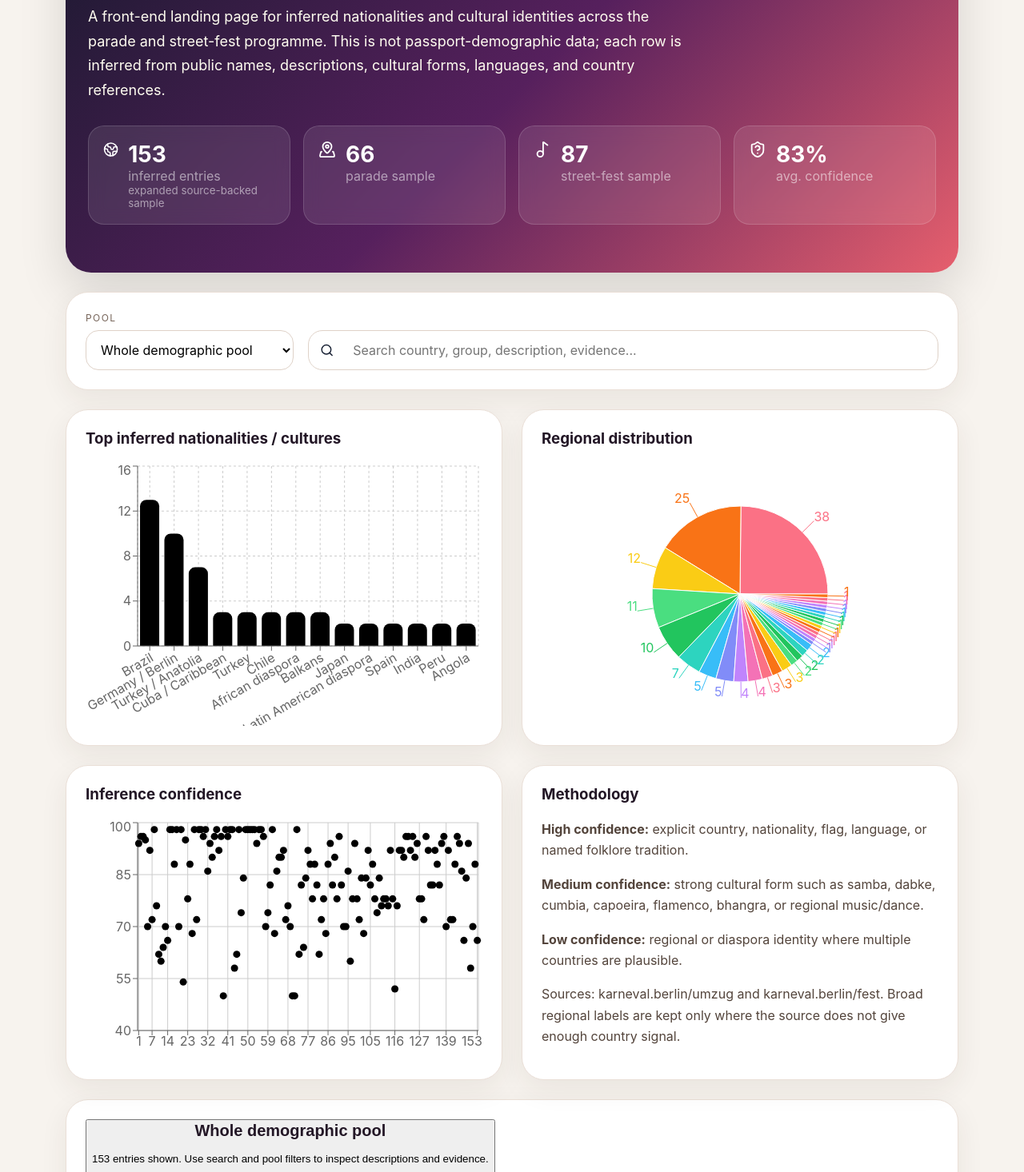
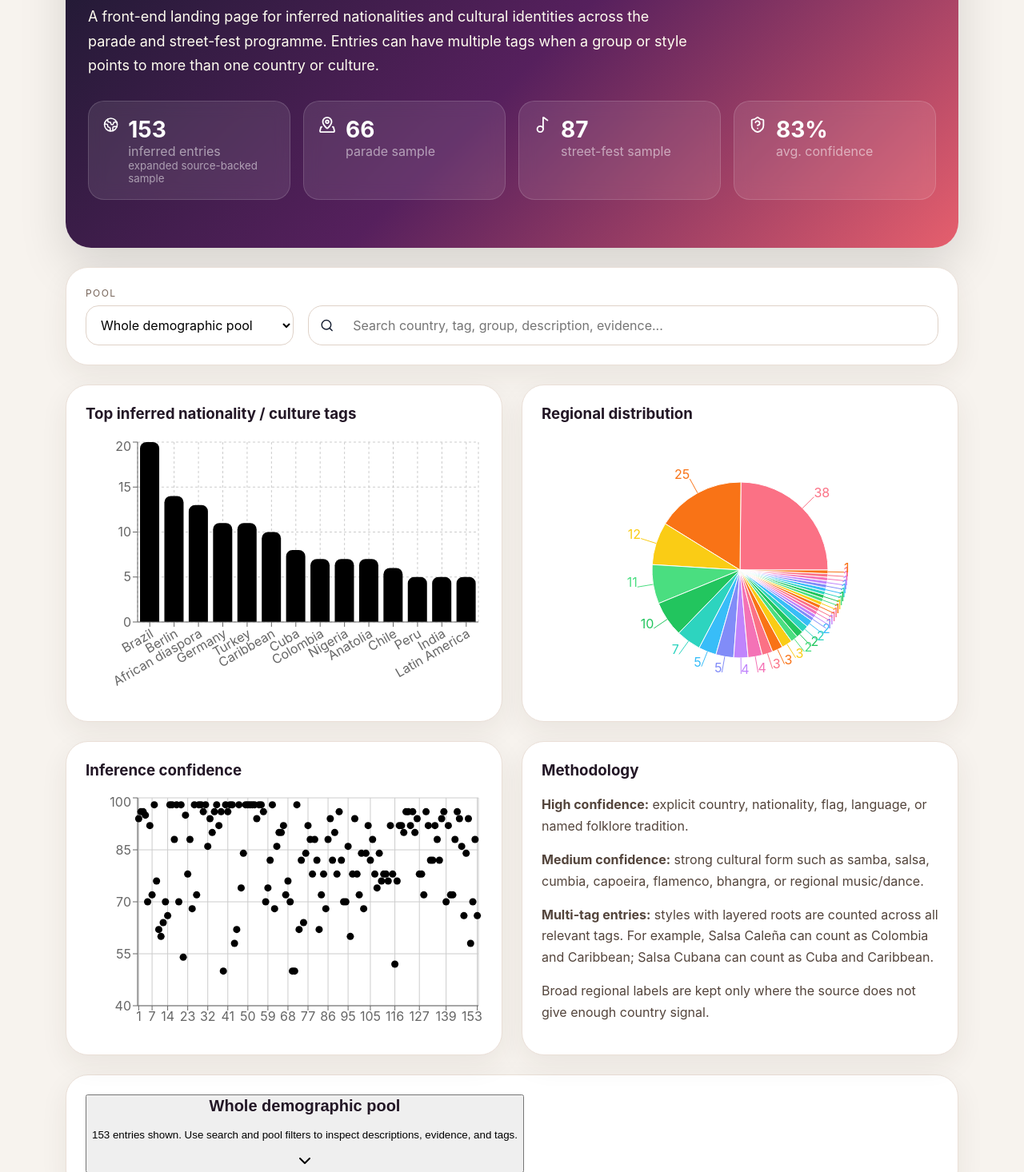
Before and after one commit to alopes2/karneval-statistics, a React (Vite) app: page / in a window 1280 px wide. Shown: the part 304-1770 px from the top of the page at 80% size. Built offline with nearby package versions, Linux system fonts and the light colour scheme.

Commit message:
Use nationality tags in charts and table

```diff
--- a/src/main.jsx
+++ b/src/main.jsx
@@ -4,22 +4,11 @@ import { Bar, BarChart, CartesianGrid, Cell, Pie, PieChart, ResponsiveContainer,
 import { ChevronDown, Globe2, MapPinned, Music2, Search, ShieldQuestion } from 'lucide-react';
 import entries from '../data/inferred-nationalities.json';
 import { entryOverrides } from './dataOverrides';
+import { countTags, enrichEntries } from './tagUtils';
 import './styles.css';
 
 const COLORS = ['#fb7185', '#f97316', '#facc15', '#4ade80', '#22c55e', '#2dd4bf', '#38bdf8', '#818cf8', '#c084fc', '#f472b6'];
-
-function withDerivedDescriptions(rows) {
-  return rows.map(row => {
-    const override = entryOverrides[row.id] || {};
-    return {
-      ...row,
-      ...override,
-      description: override.description || row.description || row.evidence,
-    };
-  });
-}
-
-const enrichedEntries = withDerivedDescriptions(entries);
+const enrichedEntries = enrichEntries(entries, entryOverrides);
 
 function countBy(rows, key) {
   return Object.entries(rows.reduce((acc, row) => {
@@ -42,63 +31,38 @@ function ChartCard({ title, children }) {
   return <section className="card chartCard"><h3>{title}</h3>{children}</section>;
 }
 
+function TagList({ tags }) {
+  return <div className="tagList">{tags.map(tag => <span className="tag" key={tag}>{tag}</span>)}</div>;
+}
+
 function DataTable({ rows }) {
-  return <div className="tableWrap"><table><thead><tr><th>Name</th><th>Pool</th><th>Inferred nationality / culture</th><th>Region</th><th>Confidence</th><th>Description</th><th>Evidence</th></tr></thead><tbody>{rows.map(row => <tr key={row.id}><td data-label="Name">{row.name}</td><td data-label="Pool">{row.pool}</td><td data-label="Inferred nationality / culture">{row.country}</td><td data-label="Region">{row.region}</td><td data-label="Confidence"><span className={`pill ${row.confidence >= 85 ? 'high' : row.confidence >= 65 ? 'medium' : 'low'}`}>{row.confidence}%</span></td><td data-label="Description">{row.description}</td><td data-label="Evidence">{row.evidence}</td></tr>)}</tbody></table></div>;
+  return <div className="tableWrap"><table><thead><tr><th>Name</th><th>Pool</th><th>Nationality / culture tags</th><th>Region</th><th>Confidence</th><th>Description</th><th>Evidence</th></tr></thead><tbody>{rows.map(row => <tr key={row.id}><td data-label="Name">{row.name}</td><td data-label="Pool">{row.pool}</td><td data-label="Nationality / culture tags"><TagList tags={row.tags} /></td><td data-label="Region">{row.region}</td><td data-label="Confidence"><span className={`pill ${row.confidence >= 85 ? 'high' : row.confidence >= 65 ? 'medium' : 'low'}`}>{row.confidence}%</span></td><td data-label="Description">{row.description}</td><td data-label="Evidence">{row.evidence}</td></tr>)}</tbody></table></div>;
 }
 
 function SampleDataAccordion({ title, rows }) {
   const [isOpen, setIsOpen] = useState(false);
-
-  return <section className="card sampleAccordion">
-    <button className="accordionToggle" type="button" onClick={() => setIsOpen(open => !open)} aria-expanded={isOpen}>
-      <div>
-        <h2>{title}</h2>
-        <p>{rows.length} entries shown. Use search and pool filters to inspect descriptions and evidence.</p>
-      </div>
-      <ChevronDown className={isOpen ? 'chevron open' : 'chevron'} size={24} aria-hidden="true" />
-    </button>
-    {isOpen && <DataTable rows={rows} />}
-  </section>;
+  return <section className="card sampleAccordion"><button className="accordionToggle" type="button" onClick={() => setIsOpen(open => !open)} aria-expanded={isOpen}><div><h2>{title}</h2><p>{rows.length} entries shown. Use search and pool filters to inspect descriptions, evidence, and tags.</p></div><ChevronDown className={isOpen ? 'chevron open' : 'chevron'} size={24} aria-hidden="true" /></button>{isOpen && <DataTable rows={rows} />}</section>;
 }
 
 function App() {
   const [pool, setPool] = useState('all');
   const [query, setQuery] = useState('');
-  const filtered = useMemo(() => enrichedEntries.filter(row => (pool === 'all' || row.pool === pool) && `${row.name} ${row.country} ${row.region} ${row.description} ${row.evidence}`.toLowerCase().includes(query.toLowerCase())), [pool, query]);
-  const countryData = countBy(filtered, 'country').slice(0, 14);
+  const filtered = useMemo(() => enrichedEntries.filter(row => (pool === 'all' || row.pool === pool) && `${row.name} ${row.country} ${row.tags.join(' ')} ${row.region} ${row.description} ${row.evidence}`.toLowerCase().includes(query.toLowerCase())), [pool, query]);
+  const countryData = countTags(filtered).slice(0, 14);
   const regionData = countBy(filtered, 'region');
-  const scatter = filtered.map((row, i) => ({ x: i + 1, y: row.confidence, name: row.name, country: row.country }));
+  const scatter = filtered.map((row, i) => ({ x: i + 1, y: row.confidence, name: row.name, country: row.tags.join(' / ') }));
   const parade = enrichedEntries.filter(row => row.pool === 'parade');
   const fest = enrichedEntries.filter(row => row.pool === 'street-fest');
 
   return <main>
     <section className="hero">
-      <p className="eyebrow">Berlin Karneval der Kulturen 2026</p>
-      <h1>Nationality and cultural signal explorer</h1>
-      <p className="lede">A front-end landing page for inferred nationalities and cultural identities across the parade and street-fest programme. This is not passport-demographic data; each row is inferred from public names, descriptions, cultural forms, languages, and country references.</p>
-      <div className="metrics">
-        <Metric icon={Globe2} label="inferred entries" value={enrichedEntries.length} note="expanded source-backed sample" />
-        <Metric icon={MapPinned} label="parade sample" value={parade.length} />
-        <Metric icon={Music2} label="street-fest sample" value={fest.length} />
-        <Metric icon={ShieldQuestion} label="avg. confidence" value={`${avgConfidence(enrichedEntries)}%`} />
-      </div>
+      <p className="eyebrow">Berlin Karneval der Kulturen 2026</p><h1>Nationality and cultural signal explorer</h1>
+      <p className="lede">A front-end landing page for inferred nationalities and cultural identities across the parade and street-fest programme. Entries can have multiple tags when a group or style points to more than one country or culture.</p>
+      <div className="metrics"><Metric icon={Globe2} label="inferred entries" value={enrichedEntries.length} note="expanded source-backed sample" /><Metric icon={MapPinned} label="parade sample" value={parade.length} /><Metric icon={Music2} label="street-fest sample" value={fest.length} /><Metric icon={ShieldQuestion} label="avg. confidence" value={`${avgConfidence(enrichedEntries)}%`} /></div>
     </section>
-
-    <section className="controls card">
-      <div className="field"><label>Pool</label><select value={pool} onChange={event => setPool(event.target.value)}><option value="all">Whole demographic pool</option><option value="parade">Parade sample pool</option><option value="street-fest">Street fest</option></select></div>
-      <div className="search"><Search size={18} /><input placeholder="Search country, group, description, evidence..." value={query} onChange={event => setQuery(event.target.value)} /></div>
-    </section>
-
-    <section className="grid two">
-      <ChartCard title="Top inferred nationalities / cultures"><ResponsiveContainer width="100%" height={330}><BarChart data={countryData}><CartesianGrid strokeDasharray="3 3" /><XAxis dataKey="name" angle={-30} textAnchor="end" height={95} interval={0} /><YAxis allowDecimals={false} /><Tooltip /><Bar dataKey="count" radius={[8, 8, 0, 0]} /></BarChart></ResponsiveContainer></ChartCard>
-      <ChartCard title="Regional distribution"><ResponsiveContainer width="100%" height={330}><PieChart><Pie data={regionData} dataKey="count" nameKey="name" outerRadius={110} label>{regionData.map((_, index) => <Cell key={index} fill={COLORS[index % COLORS.length]} />)}</Pie><Tooltip /></PieChart></ResponsiveContainer></ChartCard>
-    </section>
-
-    <section className="grid two">
-      <ChartCard title="Inference confidence"><ResponsiveContainer width="100%" height={300}><ScatterChart><CartesianGrid /><XAxis dataKey="x" name="entry" /><YAxis dataKey="y" name="confidence" domain={[40, 100]} /><Tooltip cursor={{ strokeDasharray: '3 3' }} formatter={(value, name, props) => [`${value}%`, props.payload.name]} /><Scatter data={scatter} /></ScatterChart></ResponsiveContainer></ChartCard>
-      <section className="card methodology"><h3>Methodology</h3><p><strong>High confidence:</strong> explicit country, nationality, flag, language, or named folklore tradition.</p><p><strong>Medium confidence:</strong> strong cultural form such as samba, dabke, cumbia, capoeira, flamenco, bhangra, or regional music/dance.</p><p><strong>Low confidence:</strong> regional or diaspora identity where multiple countries are plausible.</p><p>Sources: karneval.berlin/umzug and karneval.berlin/fest. Broad regional labels are kept only where the source does not give enough country signal.</p></section>
-    </section>
-
+    <section className="controls card"><div className="field"><label>Pool</label><select value={pool} onChange={event => setPool(event.target.value)}><option value="all">Whole demographic pool</option><option value="parade">Parade sample pool</option><option value="street-fest">Street fest</option></select></div><div className="search"><Search size={18} /><input placeholder="Search country, tag, group, description, evidence..." value={query} onChange={event => setQuery(event.target.value)} /></div></section>
+    <section className="grid two"><ChartCard title="Top inferred nationality / culture tags"><ResponsiveContainer width="100%" height={330}><BarChart data={countryData}><CartesianGrid strokeDasharray="3 3" /><XAxis dataKey="name" angle={-30} textAnchor="end" height={95} interval={0} /><YAxis allowDecimals={false} /><Tooltip /><Bar dataKey="count" radius={[8, 8, 0, 0]} /></BarChart></ResponsiveContainer></ChartCard><ChartCard title="Regional distribution"><ResponsiveContainer width="100%" height={330}><PieChart><Pie data={regionData} dataKey="count" nameKey="name" outerRadius={110} label>{regionData.map((_, index) => <Cell key={index} fill={COLORS[index % COLORS.length]} />)}</Pie><Tooltip /></PieChart></ResponsiveContainer></ChartCard></section>
+    <section className="grid two"><ChartCard title="Inference confidence"><ResponsiveContainer width="100%" height={300}><ScatterChart><CartesianGrid /><XAxis dataKey="x" name="entry" /><YAxis dataKey="y" name="confidence" domain={[40, 100]} /><Tooltip cursor={{ strokeDasharray: '3 3' }} formatter={(value, name, props) => [`${value}%`, props.payload.name]} /><Scatter data={scatter} /></ScatterChart></ResponsiveContainer></ChartCard><section className="card methodology"><h3>Methodology</h3><p><strong>High confidence:</strong> explicit country, nationality, flag, language, or named folklore tradition.</p><p><strong>Medium confidence:</strong> strong cultural form such as samba, salsa, cumbia, capoeira, flamenco, bhangra, or regional music/dance.</p><p><strong>Multi-tag entries:</strong> styles with layered roots are counted across all relevant tags. For example, Salsa Caleña can count as Colombia and Caribbean; Salsa Cubana can count as Cuba and Caribbean.</p><p>Broad regional labels are kept only where the source does not give enough country signal.</p></section></section>
     <SampleDataAccordion title={pool === 'all' ? 'Whole demographic pool' : pool === 'parade' ? 'Parade sample pool' : 'Street fest pool'} rows={filtered} />
   </main>;
 }
```
